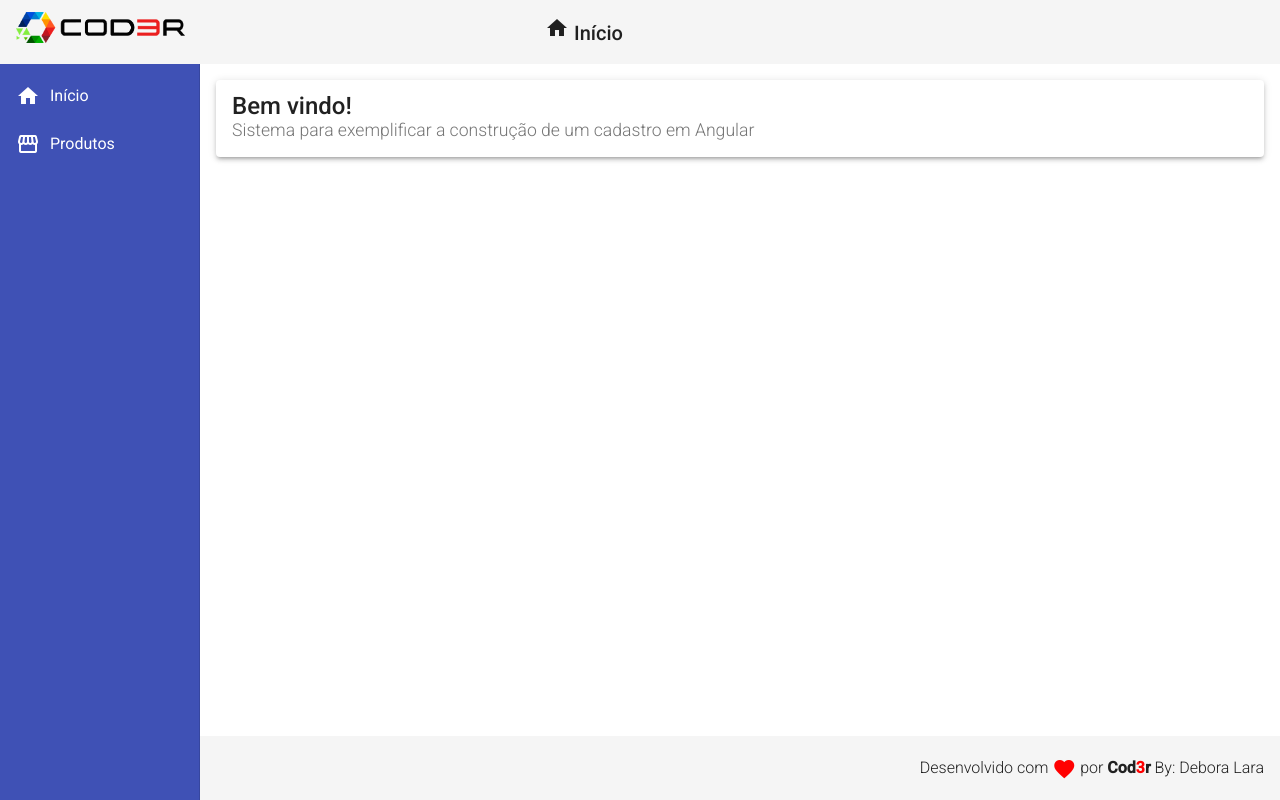
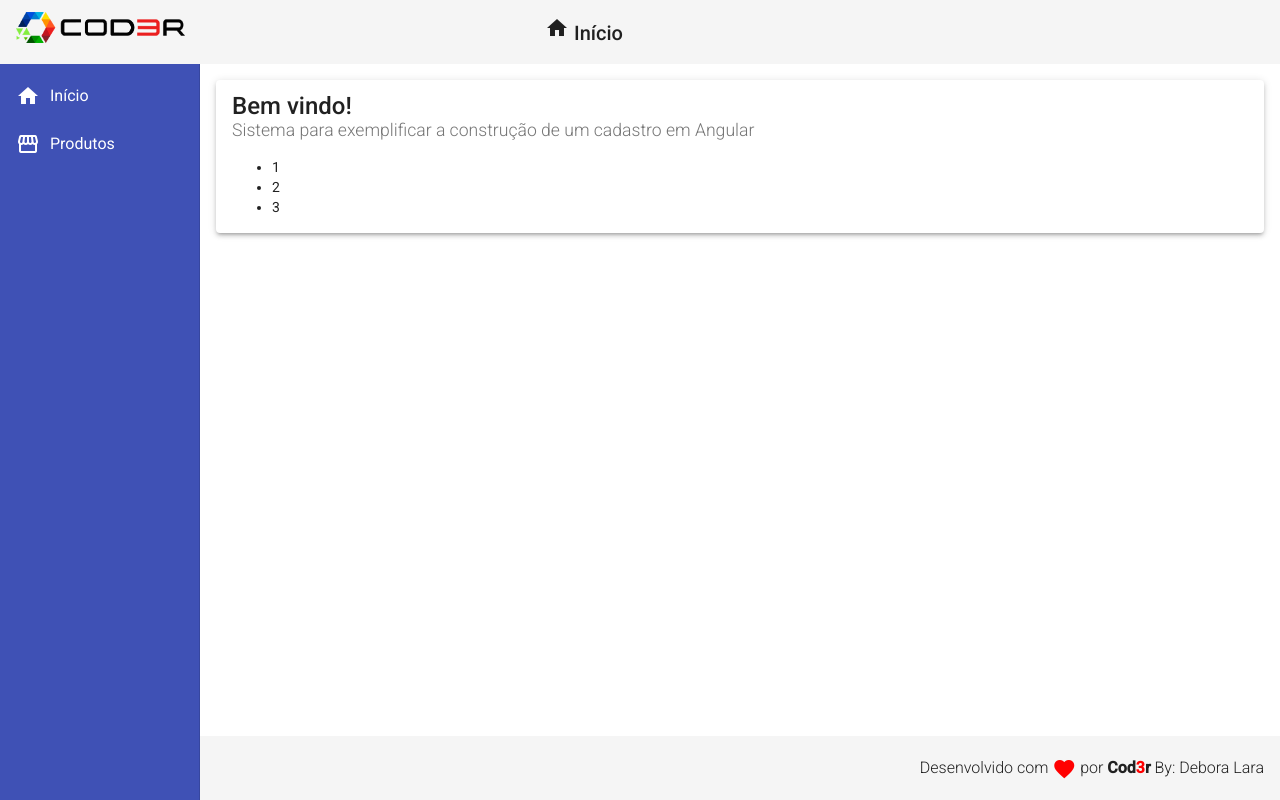
Before and after one commit to DeboraLara1/App-angular-9, an Angular app in the folder frontend/: page / in a window 1280 px wide. Built offline with nearby package versions, Linux system fonts and the light colour scheme.

Commit message:
Diretivas parte #2

```diff
--- a/frontend/src/app/app.module.ts
+++ b/frontend/src/app/app.module.ts
@@ -16,6 +16,7 @@ import{MatListModule} from '@angular/material/list';
 import { HomeComponent } from './views/home/home.component';
 import { ProductCrudComponent } from './views/product-crud/product-crud.component';
 import { RedDirective } from './directivas/red.directive';
+import { ForDirective } from './directivas/for.directive';
 
 
 @NgModule({
@@ -26,7 +27,8 @@ import { RedDirective } from './directivas/red.directive';
     NavComponent,
     HomeComponent,
     ProductCrudComponent,
-    RedDirective
+    RedDirective,
+    ForDirective
   ],
   imports: [
     BrowserModule,
--- /dev/null
+++ b/frontend/src/app/directivas/for.directive.ts
@@ -0,0 +1,22 @@
+import { Directive, OnInit, Input, ViewContainerRef, TemplateRef } from '@angular/core';
+
+@Directive({
+  selector: '[myFor]'
+})
+export class ForDirective implements OnInit {
+
+  @Input('myForEm')numbers: number[]
+
+  constructor(private container:ViewContainerRef,
+              private template:TemplateRef<any>
+  ) { }
+
+  ngOnInit(): void{
+    for(let number of this.numbers){
+      this.container.createEmbeddedView(
+      this.template, {$implicit:number});
+    }
+
+  }
+
+}
--- a/frontend/src/app/views/home/home.component.html
+++ b/frontend/src/app/views/home/home.component.html
@@ -3,4 +3,9 @@
     <mat-card-subtitle class="subtitle">
         Sistema para exemplificar a construção de um cadastro em Angular
     </mat-card-subtitle>
+    <ul>
+        <li *myFor="let n em [1, 2, 3]">
+            {{ n }}
+        </li>
+    </ul>
 </mat-card>
```
